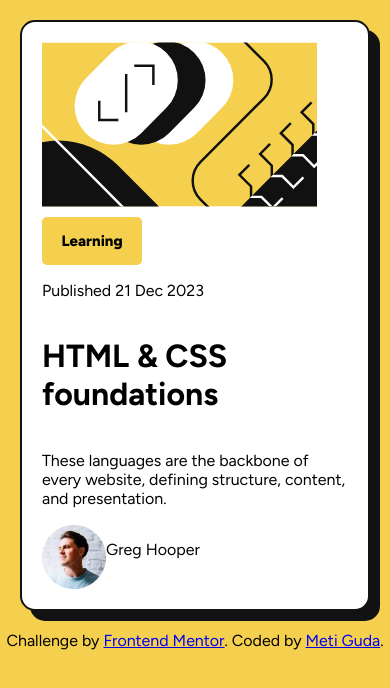
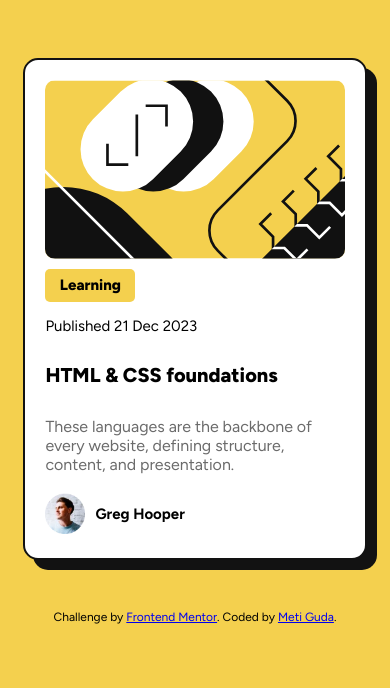
Before and after one commit to meti-guda/blog-preview-card, a plain HTML site: page index.html in a window 390 px wide. Drawn offline with Linux system fonts and the light colour scheme.

Commit message:
feat(styling): work on styling for better responsiveness and design match

```diff
--- a/style.css
+++ b/style.css
@@ -1,16 +1,16 @@
 body {
-  margin: 0;
-  padding: 0;
   background-color: hsl(47, 88%, 63%);
   font-family: "Figtree", sans-serif;
   display: flex;
   flex-direction: column;
 }
 .card {
-  margin: 20px;
+  margin: 50px;
   padding: 20px;
   background-color: hsl(0, 0%, 100%);
   max-width: 320px;
+  width: 80%;
+  justify-self: center;
   align-self: center;
   border: solid 2px;
   border-radius: 15px;
@@ -21,34 +21,55 @@ body {
 }
 
 .illustration {
-  width: 90%;
+  justify-self: center;
+  border-radius: 10px;
+  width: 100%;
 }
 .tag {
   background-color: hsl(47, 88%, 63%);
-  width: 100px;
+  width: 90px;
   border-radius: 5px;
   margin-top: 10px;
 }
-.tag p {
+.text {
   font-weight: 800;
   font-size: 15px;
   justify-self: center;
+  line-height: 3px;
 }
 
 .date {
+  font-size: 15px;
 }
 
 .title {
+  font-size: 20px;
+  font-weight: 800;
+}
+.title:hover {
+  color: hsl(47, 88%, 63%);
 }
 
 .description {
+  color: hsl(0, 0%, 42%);
+  font-size: 16px;
 }
 
 .profile {
   display: flex;
   flex-direction: row;
+  align-items: center;
 }
-
+.profile_picture {
+  width: 40px;
+  margin-right: 10px;
+}
+.name {
+  font-weight: 700;
+  font-size: 15px;
+}
 .attribution {
   align-self: center;
+  font-size: 12px;
+  margin-bottom: 20px;
 }
```
